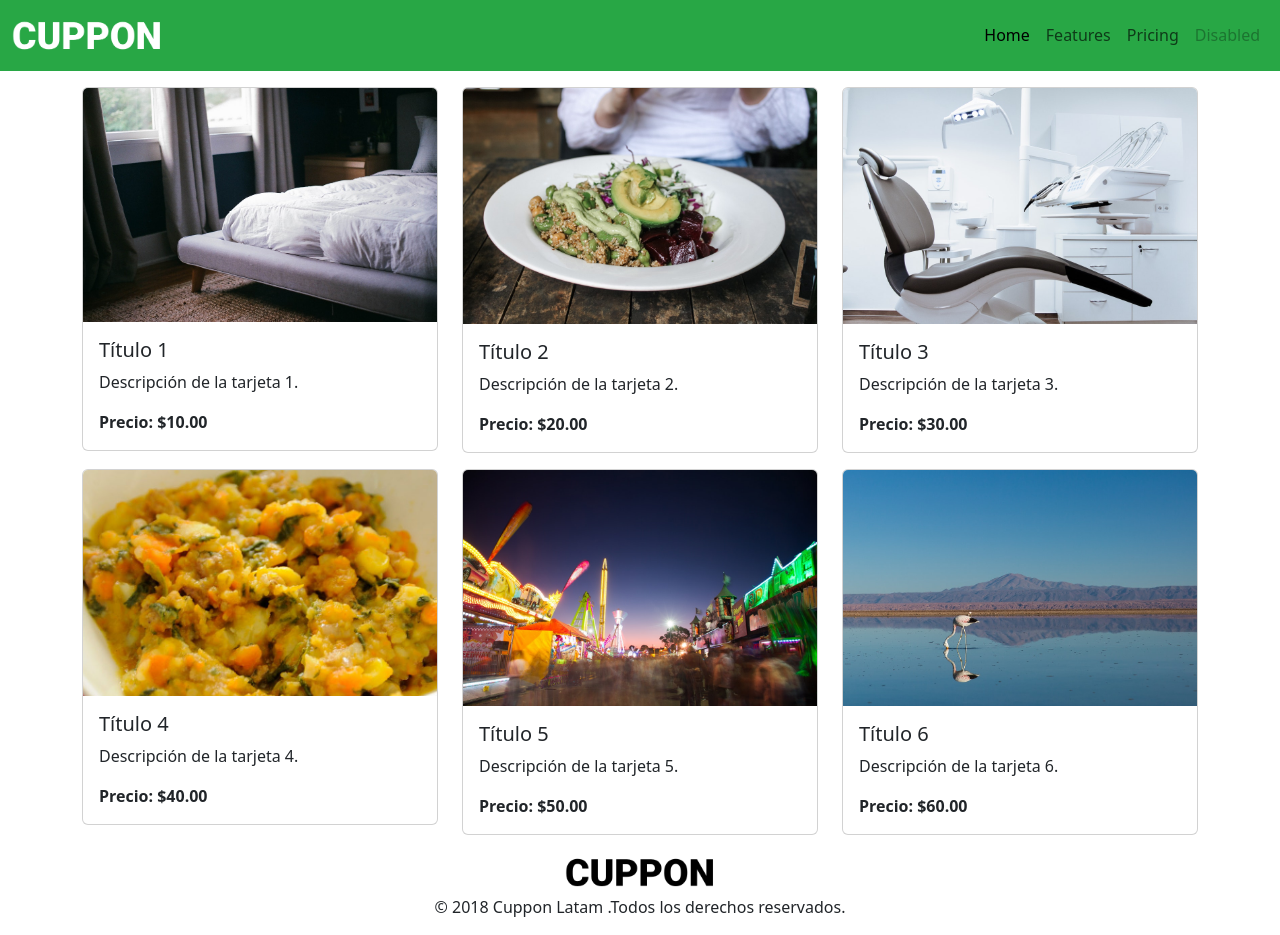
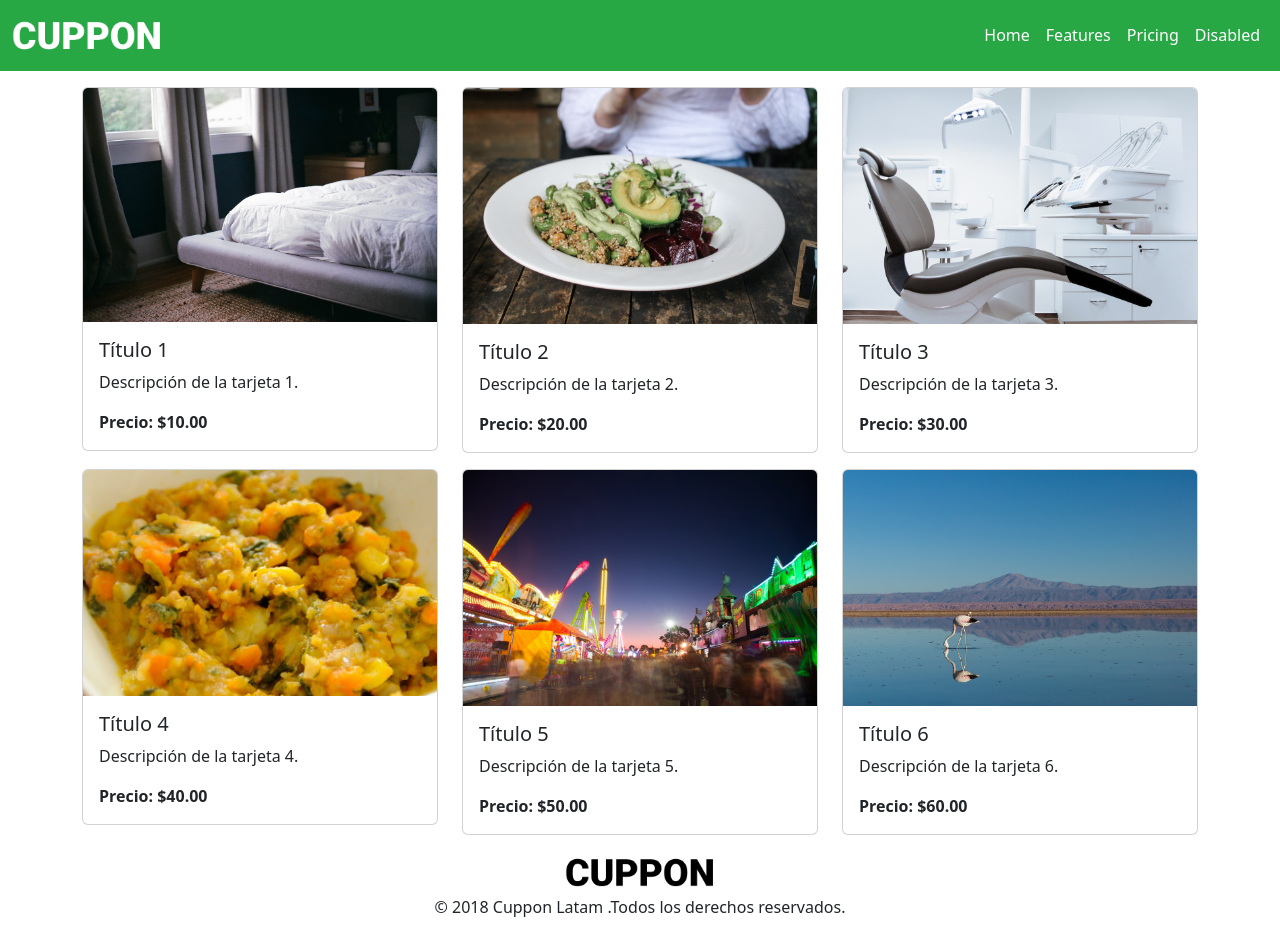
Before and after one commit to darkderes/Cuppon-Page, a plain HTML site: page index.html in a window 1280 px wide. Drawn offline with nearby package versions, Linux system fonts and the light colour scheme.

Commit message:
actualizacion desde casa

```diff
--- a/index.html
+++ b/index.html
@@ -20,23 +20,23 @@
                 <a class="navbar-brand" href="#">
                     <img src="assets/img/logo-white.png" alt="" class="d-inline-block align-text-top header-logo">
                 </a>
-                <button class="navbar-toggler  " type="button" data-bs-toggle="collapse" data-bs-target="#navbarNav"
+                <button class="navbar-toggler  boder border-white " type="button" data-bs-toggle="collapse" data-bs-target="#navbarNav"
                     aria-controls="navbarNav" aria-expanded="false" aria-label="Toggle navigation">
                     <span class="navbar-toggler-icon navbar-color-icon"></span>
                 </button>
                 <div class="collapse navbar-collapse" id="navbarNav">
                     <ul class="navbar-nav ms-auto">
                         <li class="nav-item">
-                            <a class="nav-link active" aria-current="page" href="#">Home</a>
+                            <a class="nav-link active text-white" aria-current="page" href="#">Home</a>
                         </li>
                         <li class="nav-item">
-                            <a class="nav-link" href="#">Features</a>
+                            <a class="nav-link text-white" href="#">Features</a>
                         </li>
                         <li class="nav-item">
-                            <a class="nav-link" href="#">Pricing</a>
+                            <a class="nav-link text-white" href="#">Pricing</a>
                         </li>
                         <li class="nav-item">
-                            <a class="nav-link disabled" aria-disabled="true">Disabled</a>
+                            <a class="nav-link text-white disabled" aria-disabled="true">Disabled</a>
                         </li>
                     </ul>
                 </div>
```
Also changed, not shown: assets/css/style.css (+3 -0 lines).
